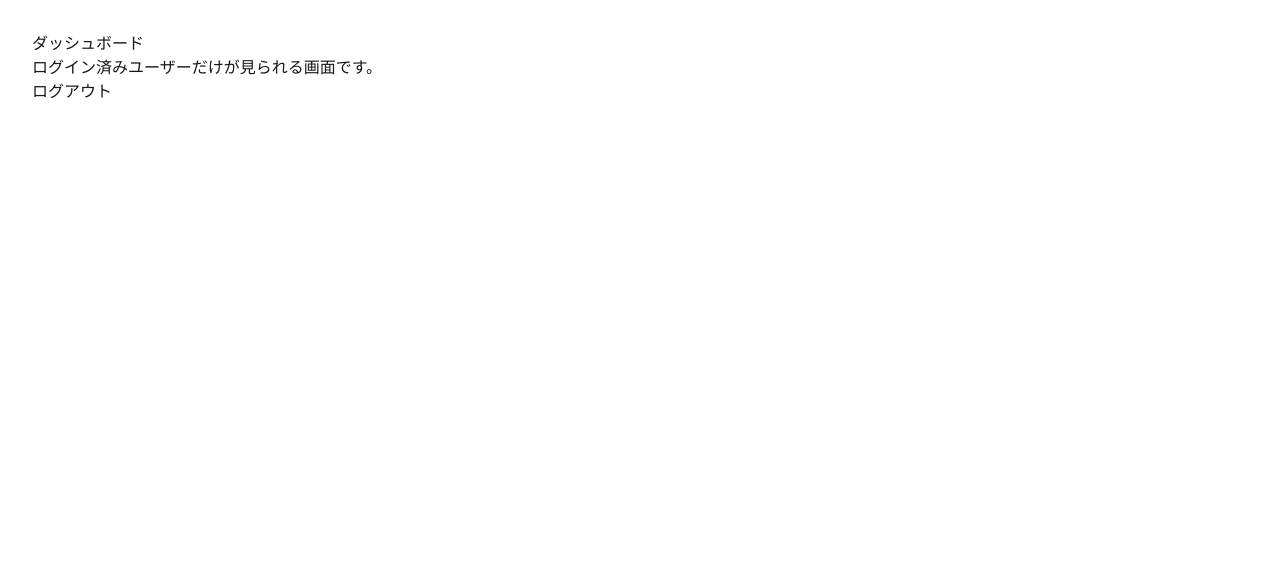
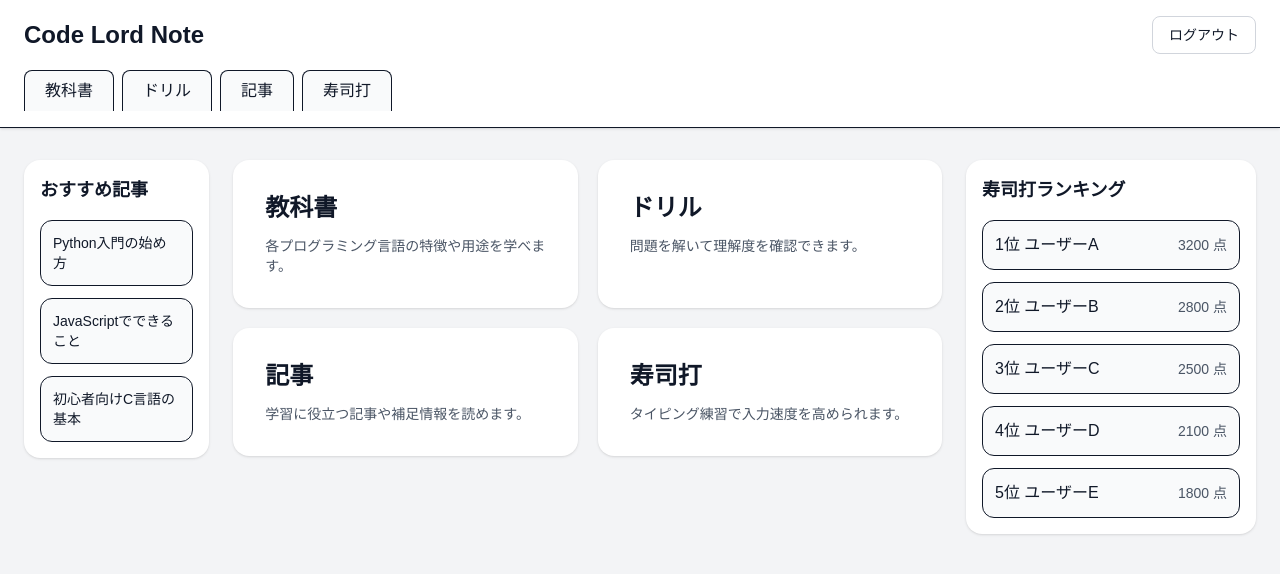
Before and after one commit to TEAMNZK/Graduation-Work, a Next.js app in the folder my-app/: page /dashboard in a window 1280 px wide. Shown: the top 574 px of the page. Built offline with nearby package versions, Linux system fonts and the light colour scheme; no server answers; sample sign-in values are in the browser's storage.

Commit message:
ログイン後メイン画面(見た目のみ)完成

```diff
--- a/my-app/src/app/dashboard/page.tsx
+++ b/my-app/src/app/dashboard/page.tsx
@@ -3,6 +3,20 @@
 import { signOut } from "firebase/auth";
 import { auth } from "@/lib/firebase";
 import AuthGuard from "@/components/AuthGuard";
+
+const recommendedArticles = [
+  "Python入門の始め方",
+  "JavaScriptでできること",
+  "初心者向けC言語の基本",
+];
+
+const rankingData = [
+  { name: "ユーザーA", score: 3200 },
+  { name: "ユーザーB", score: 2800 },
+  { name: "ユーザーC", score: 2500 },
+  { name: "ユーザーD", score: 2100 },
+  { name: "ユーザーE", score: 1800 },
+];
 
 export default function DashboardPage() {
   const handleLogout = async () => {
@@ -11,10 +25,113 @@ export default function DashboardPage() {
 
   return (
     <AuthGuard>
-      <main style={{ padding: "2rem" }}>
-        <h1>ダッシュボード</h1>
-        <p>ログイン済みユーザーだけが見られる画面です。</p>
-        <button onClick={handleLogout}>ログアウト</button>
+      <main className="min-h-screen bg-gray-100 text-gray-900">
+        {/* ヘッダー */}
+        <header className="border-b bg-white shadow-sm">
+          <div className="mx-auto flex max-w-7xl items-center justify-between px-6 py-4">
+            <h1 className="text-2xl font-bold">Code Lord Note</h1>
+
+            <div className="flex items-center gap-3">
+              <button
+                onClick={handleLogout}
+                className="rounded-lg border border-gray-300 bg-white px-4 py-2 text-sm hover:bg-gray-50"
+              >
+                ログアウト
+              </button>
+            </div>
+          </div>
+
+          {/* 上部メニュー */}
+          <nav className="mx-auto flex max-w-7xl gap-2 px-6 pb-4">
+            <button className="rounded-t-lg border border-b-0 bg-gray-50 px-5 py-2 font-medium hover:bg-gray-100">
+              教科書
+            </button>
+            <button className="rounded-t-lg border border-b-0 bg-gray-50 px-5 py-2 font-medium hover:bg-gray-100">
+              ドリル
+            </button>
+            <button className="rounded-t-lg border border-b-0 bg-gray-50 px-5 py-2 font-medium hover:bg-gray-100">
+              記事
+            </button>
+            <button className="rounded-t-lg border border-b-0 bg-gray-50 px-5 py-2 font-medium hover:bg-gray-100">
+              寿司打
+            </button>
+          </nav>
+        </header>
+
+        {/* メイン部分 */}
+        <section className="mx-auto grid max-w-7xl grid-cols-12 gap-6 px-6 py-8">
+          {/* 左：おすすめ記事 */}
+          <aside className="col-span-12 md:col-span-2">
+            <div className="rounded-2xl bg-white p-4 shadow">
+              <h2 className="mb-4 text-lg font-bold">おすすめ記事</h2>
+              <ul className="space-y-3">
+                {recommendedArticles.map((article, index) => (
+                  <li
+                    key={index}
+                    className="rounded-xl border bg-gray-50 px-3 py-3 text-sm hover:bg-gray-100"
+                  >
+                    {article}
+                  </li>
+                ))}
+              </ul>
+            </div>
+          </aside>
+
+          {/* 中央：メイン機能 */}
+          <section className="col-span-12 md:col-span-7">
+            <div className="grid grid-cols-1 gap-5 sm:grid-cols-2">
+              <div className="rounded-2xl bg-white p-8 shadow hover:shadow-md">
+                <h2 className="text-2xl font-bold">教科書</h2>
+                <p className="mt-3 text-sm text-gray-600">
+                  各プログラミング言語の特徴や用途を学べます。
+                </p>
+              </div>
+
+              <div className="rounded-2xl bg-white p-8 shadow hover:shadow-md">
+                <h2 className="text-2xl font-bold">ドリル</h2>
+                <p className="mt-3 text-sm text-gray-600">
+                  問題を解いて理解度を確認できます。
+                </p>
+              </div>
+
+              <div className="rounded-2xl bg-white p-8 shadow hover:shadow-md">
+                <h2 className="text-2xl font-bold">記事</h2>
+                <p className="mt-3 text-sm text-gray-600">
+                  学習に役立つ記事や補足情報を読めます。
+                </p>
+              </div>
+
+              <div className="rounded-2xl bg-white p-8 shadow hover:shadow-md">
+                <h2 className="text-2xl font-bold">寿司打</h2>
+                <p className="mt-3 text-sm text-gray-600">
+                  タイピング練習で入力速度を高められます。
+                </p>
+              </div>
+            </div>
+          </section>
+
+          {/* 右：寿司打ランキング */}
+          <aside className="col-span-12 md:col-span-3">
+            <div className="rounded-2xl bg-white p-4 shadow">
+              <h2 className="mb-4 text-lg font-bold">寿司打ランキング</h2>
+              <ol className="space-y-3">
+                {rankingData.map((item, index) => (
+                  <li
+                    key={index}
+                    className="flex items-center justify-between rounded-xl border bg-gray-50 px-3 py-3"
+                  >
+                    <span className="font-medium">
+                      {index + 1}位 {item.name}
+                    </span>
+                    <span className="text-sm text-gray-600">
+                      {item.score} 点
+                    </span>
+                  </li>
+                ))}
+              </ol>
+            </div>
+          </aside>
+        </section>
       </main>
     </AuthGuard>
   );
```
